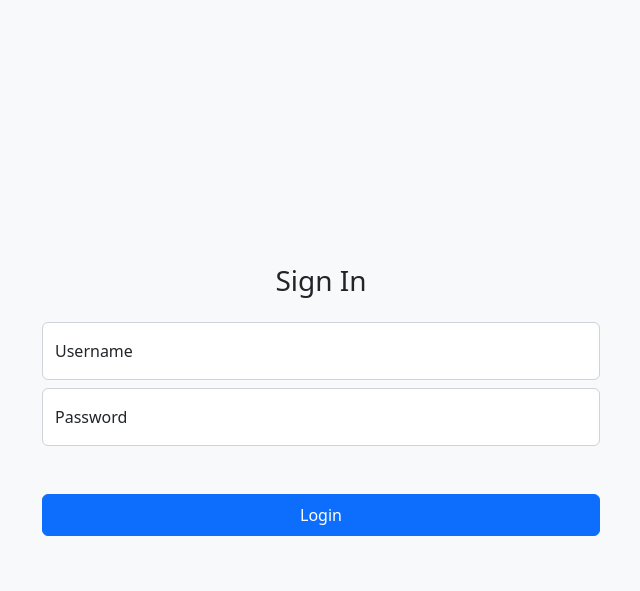
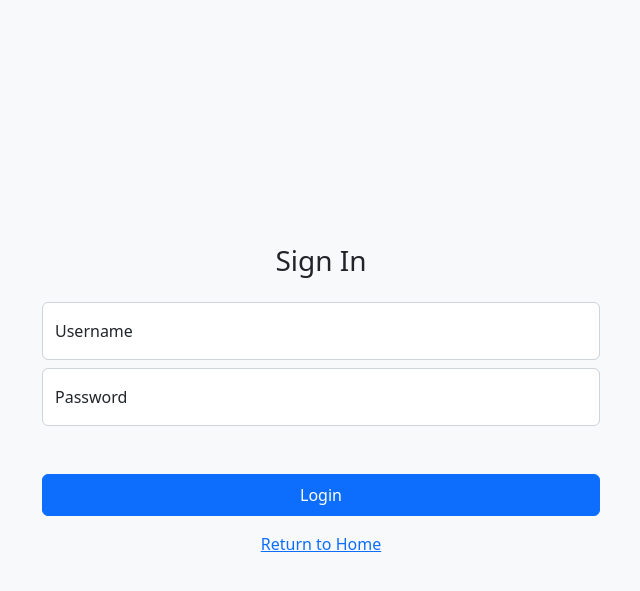
Before and after one commit to louremipsum/E-commerce, a PHP site: page /admin/login.php in a window 1280 px wide. Shown: the top 591 px of the page, without its empty margins (319-959 px from the left). Run offline with PHP 8.4, Linux system fonts and the light colour scheme; a stand-in replaces the project's code that opens the database connection.

Commit message:
feat: return to home button

```diff
--- a/admin/login.php
+++ b/admin/login.php
@@ -75,6 +75,7 @@ include "lib/connection.php";
                     <input type="submit" value="Login" class="btn btn-primary w-100 py-2" name="submit">
                 </div>
             </form>
+            <a class="text-primary text-center d-block mt-3" href="/E-commerce/index.php">Return to Home</a>
         </main>
     </div>
     <script src="https://cdn.jsdelivr.net/npm/@popperjs/core@2.11.5/dist/umd/popper.min.js"
```
